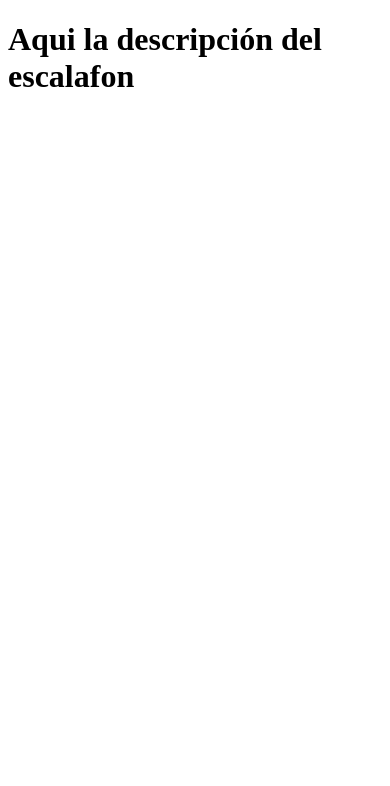
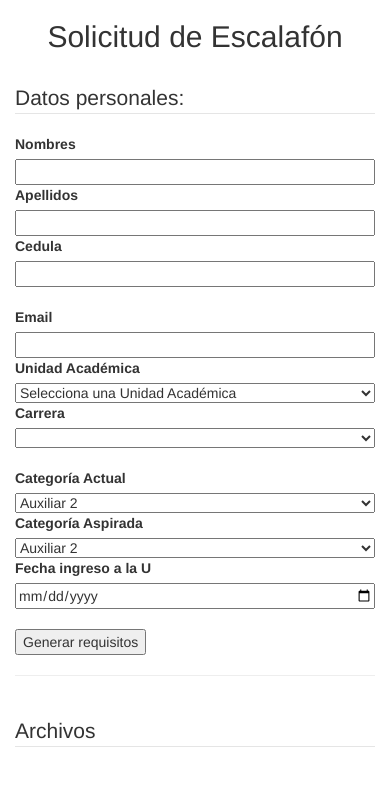
Before and after one commit to carxav1993/sistemaEscalafon, a Django app: page / in a window 390 px wide. Shown: the top 786 px of the page. Run offline with Django 3.2, Linux system fonts and the light colour scheme; data comes from the database, SQL or seed files in the repository; both versions use the stored data as it was after the commit; lists and menus that the app fills with data are empty; some libraries are stand-ins or nearby versions.

Commit message:
creacion de formulario y programación

```diff
--- a/Escalafon/apps/solicitudes/urls.py
+++ b/Escalafon/apps/solicitudes/urls.py
@@ -4,4 +4,7 @@ urlpatterns = [
 
 	url(r'^$', 'apps.solicitudes.views.inicio', name='inicio'),
 
+
+	#llamadasAjax
+	url(r'^traerCarreras/$','apps.solicitudes.views.traerCarreras', name='traer_carreras'),
 ]
--- a/Escalafon/apps/solicitudes/views.py
+++ b/Escalafon/apps/solicitudes/views.py
@@ -1,5 +1,30 @@
-from django.shortcuts import render
-
+#encoding:utf-8
+from django.shortcuts import render, redirect
+from .models import UnidadAcademica, Carrera, Categoria, Requisito, Evidencia, Inscripcion, InscripcionRequisito
+from django.http import JsonResponse, HttpResponse
+from django.core import serializers
 # Create your views here.
 def inicio(request):
-	return render(request, 'solicitudes/index.html',{})
+	categorias = Categoria.objects.all()
+	unidadesAcademicas = UnidadAcademica.objects.all()
+	return render(request, 'solicitudes/index.html',{'categorias':categorias, 'unidadesAcademicas':unidadesAcademicas})
+
+
+
+#vistas de ajax
+def traerCarreras(request):
+	if request.is_ajax():
+		idUnidadAcademica = request.GET['codigo']
+		print "Recibe la id "+idUnidadAcademica
+		ua = UnidadAcademica.objects.get(id=idUnidadAcademica)
+		print ua
+		carreras = Carrera.objects.filter(unidadAcademica_id=idUnidadAcademica)
+		print carreras
+		#list_carreras = list(carreras)
+		#print list_carreras
+		#return JsonResponse(list_carreras, safe=False)
+		carreras = serializers.serialize('json', carreras)
+		print carreras
+		return HttpResponse(carreras, content_type="application/json")
+	else:
+		return redirect ('/')
--- /dev/null
+++ b/Escalafon/static/solicitudes/css/estilos.css
@@ -0,0 +1,3 @@
+.campos{
+	width: 100%;
+}
--- /dev/null
+++ b/Escalafon/static/solicitudes/js/personal.js
@@ -0,0 +1,19 @@
+$("#ddUA").on('change', traerCarrera);
+function traerCarrera(){
+	var codigo = $("#ddUA").val();
+	console.log('id: '+codigo);
+	console.log($("#txtFechaIngresoU").val());
+	$.ajax({
+		data : {'codigo':codigo},
+		url : '/traerCarreras/',
+		type : 'get',
+		success : function(response){
+			$("#ddCarreras").html("");
+			for (var i = 0; i < response.length; i++) {
+				$("#ddCarreras").append("<option value='"+response[i].pk+"'>"+(response[i].fields.nombre)+"</option>");
+				// console.log(response[i].fields.nombre);
+				// console.log(response[i].pk);
+			}
+		}
+	});
+}
--- a/Escalafon/templates/solicitudes/base.html
+++ b/Escalafon/templates/solicitudes/base.html
@@ -4,13 +4,33 @@
 <head>
 	<meta charset="UTF-8">
 	<title>{% block titulo %}{% endblock titulo %}</title>
+	<meta http-equiv="X-UA-Compatible" content="IE=edge">
+    <meta name="viewport" content="width=device-width, initial-scale=1">
+    <link href="{% static 'solicitudes/css/bootstrap.min.css' %}" rel="stylesheet">
+    <link href="{% static 'solicitudes/css/estilos.css' %}" rel="stylesheet">
+    <!-- HTML5 shim and Respond.js for IE8 support of HTML5 elements and media queries -->
+    <!-- WARNING: Respond.js doesn't work if you view the page via file:// -->
+    <!--[if lt IE 9]>
+      <script src="https://oss.maxcdn.com/html5shiv/3.7.3/html5shiv.min.js"></script>
+      <script src="https://oss.maxcdn.com/respond/1.4.2/respond.min.js"></script>
+    <![endif]-->
+
+
 </head>
 <body>
-	{% block cuerpo %}{% endblock cuerpo %}
+	<div class="container">
+		{% block cuerpo %}{% endblock cuerpo %}
+	</div>
+
+	{% block footer %}{% endblock footer %}
+
+
+	<!-- jQuery (necessary for Bootstrap's JavaScript plugins) -->
+    <script src="https://ajax.googleapis.com/ajax/libs/jquery/1.12.4/jquery.min.js"></script>
+    <!-- Include all compiled plugins (below), or include individual files as needed -->
+    <script src="{% static 'solicitudes/js/bootstrap.min.js' %}"></script>
+    <script src="{% static 'solicitudes/js/personal.js' %}"></script>
+
+	{% block scripts %}{% endblock scripts %}
 </body>
-
-{% block footer %}{% endblock footer %}
-
-{% block scripts %}{% endblock scripts %}
-
 </html>
--- a/Escalafon/templates/solicitudes/index.html
+++ b/Escalafon/templates/solicitudes/index.html
@@ -3,5 +3,81 @@
 {% block titulo %}Solicitud{% endblock titulo %}
 
 {% block cuerpo %}
-	<h1>Aqui la descripción del escalafon</h1>
+	<h2 class="text-center">Solicitud de Escalafón</h2>
+	<br />
+	<fieldset>
+		<legend>Datos personales:</legend>
+		<form action="">
+			<div class="row">
+				<div class="col-md-4">
+					<label for="txtNombres">Nombres </label>
+					<input type="text" name="" id="txtNombres" class="campos">
+				</div>
+				<div class="col-md-4">
+					<label for="txtApellidos">Apellidos </label>
+					<input type="text" name="" id="txtApellidos" class="campos">
+				</div>
+				<div class="col-md-4">
+					<label for="txtCedula">Cedula </label>
+					<input type="text" name="" id="txtCedula" class="campos">
+				</div>
+			</div>
+			<br>
+			<div class="row">
+				<div class="col-md-4">
+					<label for="txtEmail">Email </label>
+					<input type="email" name="" id="txtEmail" class="campos">
+				</div>
+				<div class="col-md-4">
+					<label for="ddUA">Unidad Académica </label>
+					<select name="" id="ddUA" class="campos">
+						<option value="0">Selecciona una Unidad Académica</option>
+						{% for ua in unidadesAcademicas %}
+							<option value="{{ua.id}}">{{ua.nombre}}</option>
+						{% endfor %}
+					</select>
+				</div>
+				<div class="col-md-4">
+					<label for="ddCarreras">Carrera </label>
+					<select name="" id="ddCarreras" class="campos">
+					</select>
+				</div>
+			</div>
+			<br>
+			<div class="row">
+				<div class="col-md-4">
+					<label for="ddCaategoriaActual">Categoría Actual</label>
+					<select name="" id="ddCategoriaActual" class="campos">
+						{% for cate in categorias %}
+							<option value="{{cate.id}}">{{cate.nombre}}</option>
+						{% endfor %}
+					</select>
+				</div>
+				<div class="col-md-4">
+					<label for="ddCaategoriaAspirada">Categoría Aspirada</label>
+					<select name="" id="ddCategoriaAspirada" class="campos">
+						{% for cate in categorias %}
+							<option value="{{cate.id}}">{{cate.nombre}}</option>
+						{% endfor %}
+					</select>
+				</div>
+				<div class="col-md-4">
+					<label for="txtFechaIngresoU">Fecha ingreso a la U</label>
+					<input type="date" name="" id="txtFechaIngresoU" class="campos">
+				</div>
+			</div>
+			<br>
+			<input type="submit" value="Generar requisitos"><br>
+		</form>
+	</fieldset>
+	<hr>
+	<br>
+	<fieldset id="fsArchivos">
+		<legend>Archivos</legend>
+	</fieldset>
+
 {% endblock cuerpo %}
+
+{% block scripts %}
+
+{% endblock scripts %}
```
Also changed, not shown: Escalafon/Escalafon/db.sqlite3, 3 other files.
